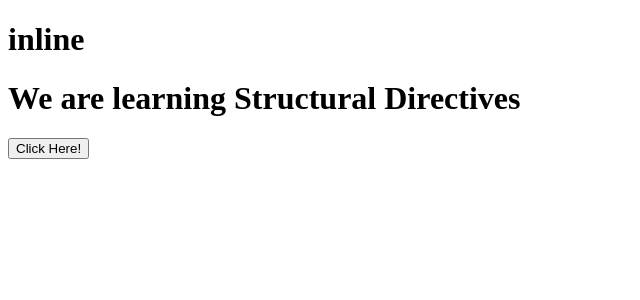
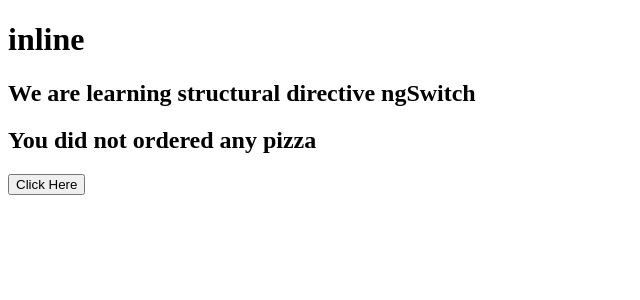
Before and after one commit to asadullahjamil0/inline, an Angular app: page / in a window 1280 px wide. Shown: the top 300 px of the page, without its empty margins (0-640 px from the left). Built offline with nearby package versions, Linux system fonts and the light colour scheme.

Commit message:
Structural directive ngSwitch

```diff
--- a/src/app/app.component.html
+++ b/src/app/app.component.html
@@ -10,4 +10,5 @@
 <!-- <app-counter></app-counter> -->
 <!-- <h1>We learned about MVC in today's lecture -> 08-12-2024</h1> -->
 <!-- <app-two-way></app-two-way> -->
-<app-ng-if></app-ng-if>
+<!-- <app-ng-if></app-ng-if> -->
+ <app-ngswitch></app-ngswitch>
--- a/src/app/app.module.ts
+++ b/src/app/app.module.ts
@@ -16,6 +16,7 @@ import { TemplateReferenceComponent } from './template-reference/template-refere
 import { CounterComponent } from './counter/counter.component';
 import { TwoWayComponent } from './two-way/two-way.component';
 import { NgIfComponent } from './ng-if/ng-if.component';
+import { NgswitchComponent } from './ngswitch/ngswitch.component';
 
 @NgModule({
   declarations: [
@@ -31,7 +32,8 @@ import { NgIfComponent } from './ng-if/ng-if.component';
     TemplateReferenceComponent,
     CounterComponent,
     TwoWayComponent,
-    NgIfComponent
+    NgIfComponent,
+    NgswitchComponent
   ],
   imports: [
     BrowserModule,
--- /dev/null
+++ b/src/app/ngswitch/ngswitch.component.html
@@ -0,0 +1,9 @@
+<h2>We are learning structural directive ngSwitch</h2>
+
+<div [ngSwitch]="pizza">
+    <h2 *ngSwitchCase="'fajita'">You ordered Fajita</h2>
+    <h2 *ngSwitchCase="'tikka'">You ordered Tikka</h2>
+    <h2 *ngSwitchDefault="">You did not ordered any pizza</h2>
+
+</div>
+<button (click)="click()">Click Here</button>
--- /dev/null
+++ b/src/app/ngswitch/ngswitch.component.ts
@@ -0,0 +1,14 @@
+import { Component } from '@angular/core';
+
+@Component({
+  selector: 'app-ngswitch',
+  templateUrl: './ngswitch.component.html',
+  styleUrl: './ngswitch.component.css'
+})
+export class NgswitchComponent {
+  public pizza = 'tikka1';
+  click() {
+    this.pizza === 'tikka' ? this.pizza = 'fajita' : this.pizza = 'tikka';
+  }
+
+}
```
Also changed, not shown: src/app/ngswitch/ngswitch.component.css (added), 1 other file (tests, documents, lock files or other folders).
